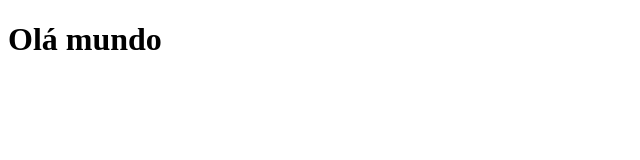
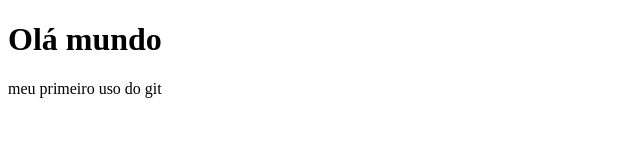
Before and after one commit to BrunoPortelaDev/estudos, a plain HTML site: page index.html in a window 1280 px wide. Shown: the whole page, without its empty margins (0-640 px from the left). Drawn offline with Linux system fonts and the light colour scheme.

Commit message:
first commit

```diff
--- a/index.html
+++ b/index.html
@@ -8,5 +8,6 @@
 </head>
 <body>
 <h1>Olá mundo</h1>
+<p>meu primeiro uso do git</p>
 </body>
 </html>
```
